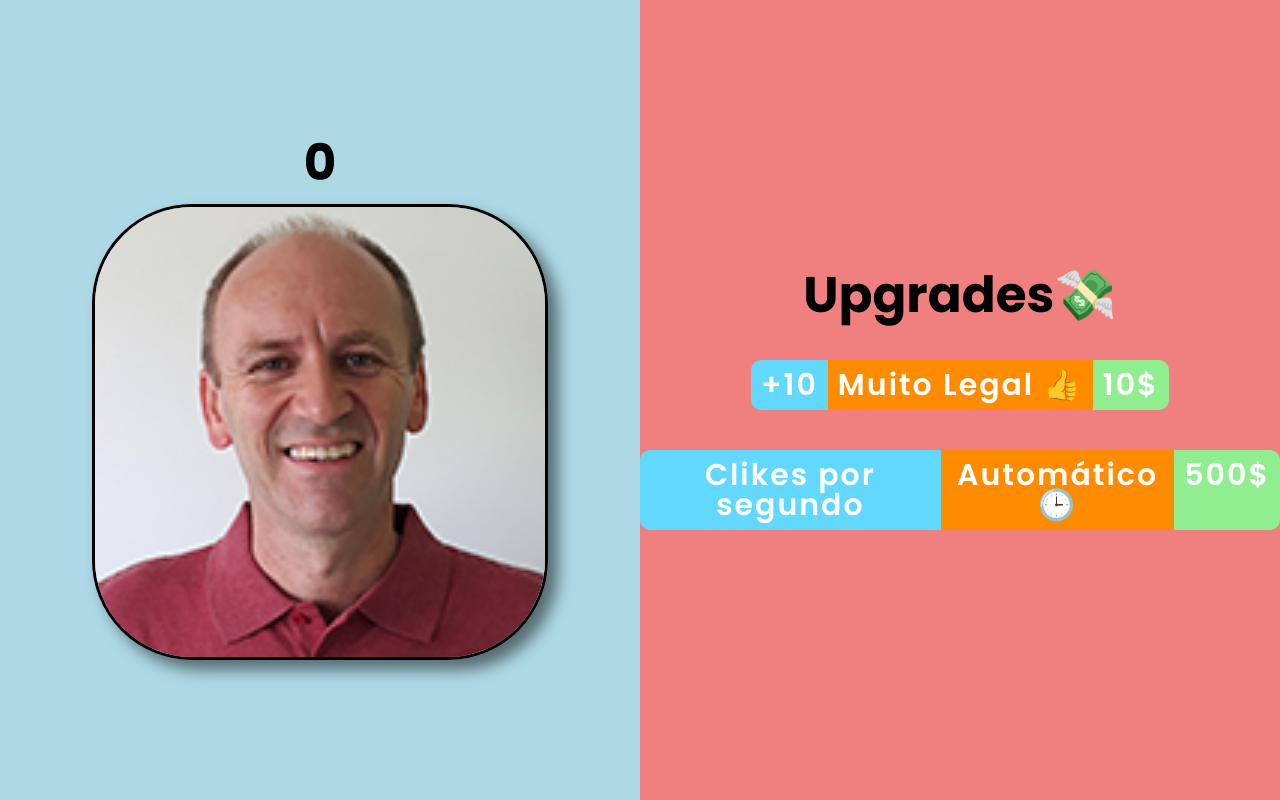
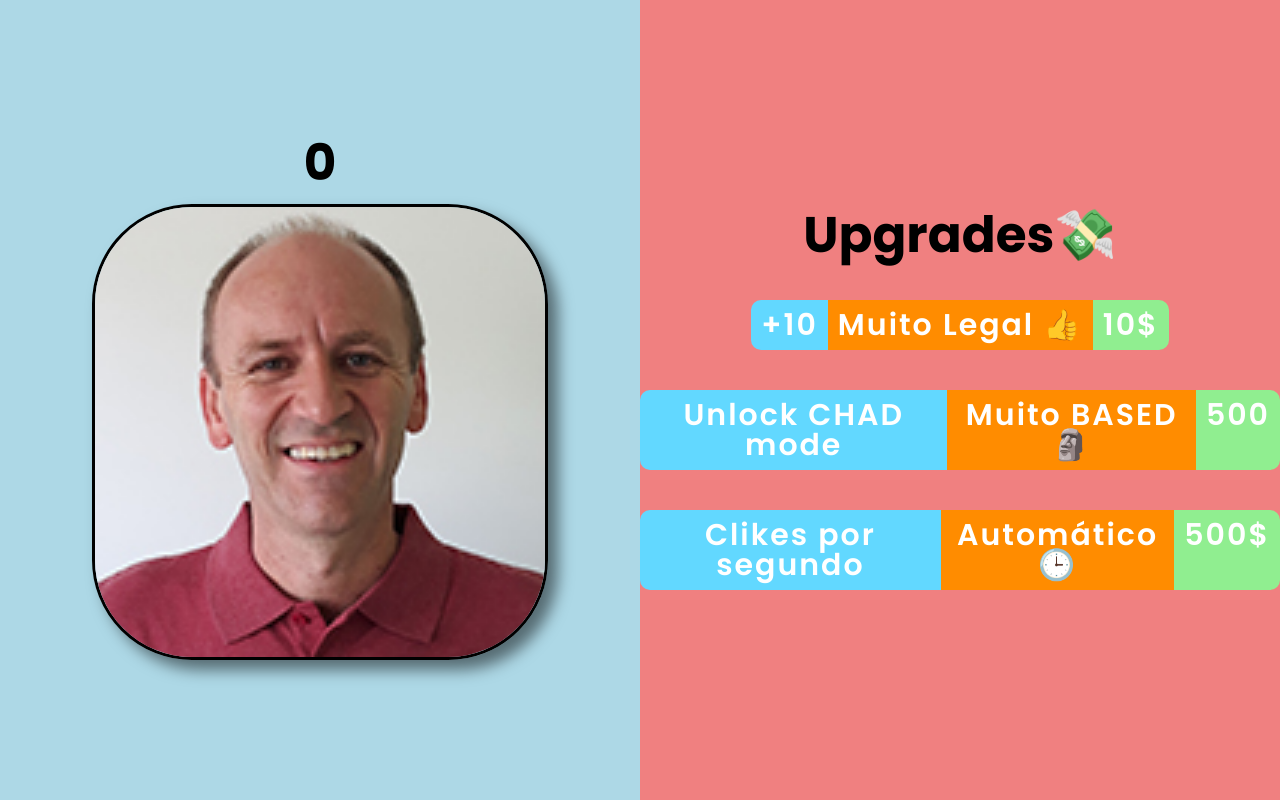
Before and after one commit to bigjujas/edecioclicker, a React (Vite) app: page / in a window 1280 px wide. Built offline with nearby package versions, Linux system fonts and the light colour scheme.

Commit message:
implemented chad Edecio

```diff
--- a/src/App.jsx
+++ b/src/App.jsx
@@ -1,6 +1,8 @@
 import { useState, useEffect } from 'react'
 import './App.css'
 import './reset.css'
+import chadEdecio from './assets/chadEdecio.jpg'
+import defaultEdecio from './assets/edecio.jpg'
 
 function App() {
   const [cliques, setCliques] = useState(0)
@@ -8,6 +10,8 @@ function App() {
   const [custoUpgrade, setCustoUpgrade] = useState(10)
   const [cliquesPorSegundo, setCliquesPorSegundo] = useState(0)
   const [custoUpgradeAutomatizado, setCustoUpgradeAutomatizado] = useState(500)
+  const [edecio, setEdecio] = useState(defaultEdecio)
+  const custoUpgradeChad = 500
 
   function Clique() {
     setCliques(prevCliques => prevCliques + multiplicador)
@@ -29,6 +33,12 @@ function App() {
     }
   }
 
+  function UpgradeChad() {
+    if (cliques >= custoUpgradeChad) {
+      setEdecio(chadEdecio)
+    }
+  }
+
   useEffect(() => {
     const intervalo = setInterval(() => {
       setCliques(prevCliques => prevCliques + cliquesPorSegundo)
@@ -43,7 +53,7 @@ function App() {
         <div className="left-side">
           <div className="edecio">
             <h1>{cliques}</h1>
-            <img src="./src/assets/edecio.jpg" alt="" onClick={Clique}/>
+            <img src={edecio} alt="" onClick={Clique} />
           </div>
         </div>
         <div className="right-side">
@@ -54,6 +64,13 @@ function App() {
               <h3>Muito Legal 👍</h3>
               <h4>{custoUpgrade}$</h4> {/* Exibe o custo atualizado */}
             </div>
+            <div className="upgrade__container" onClick={UpgradeChad}>
+              <h2>Unlock CHAD mode</h2>
+              <h3>Muito BASED 🗿</h3>
+              <h4>{custoUpgradeChad}</h4>
+            </div>
+
+
             <div className="upgrade__container" onClick={UpgradeAutomatizado}>
               <h2>Clikes por segundo</h2>
               <h3>Automático 🕒</h3>
```
Also changed, not shown: src/assets/chadEdecio.jpg (added).
